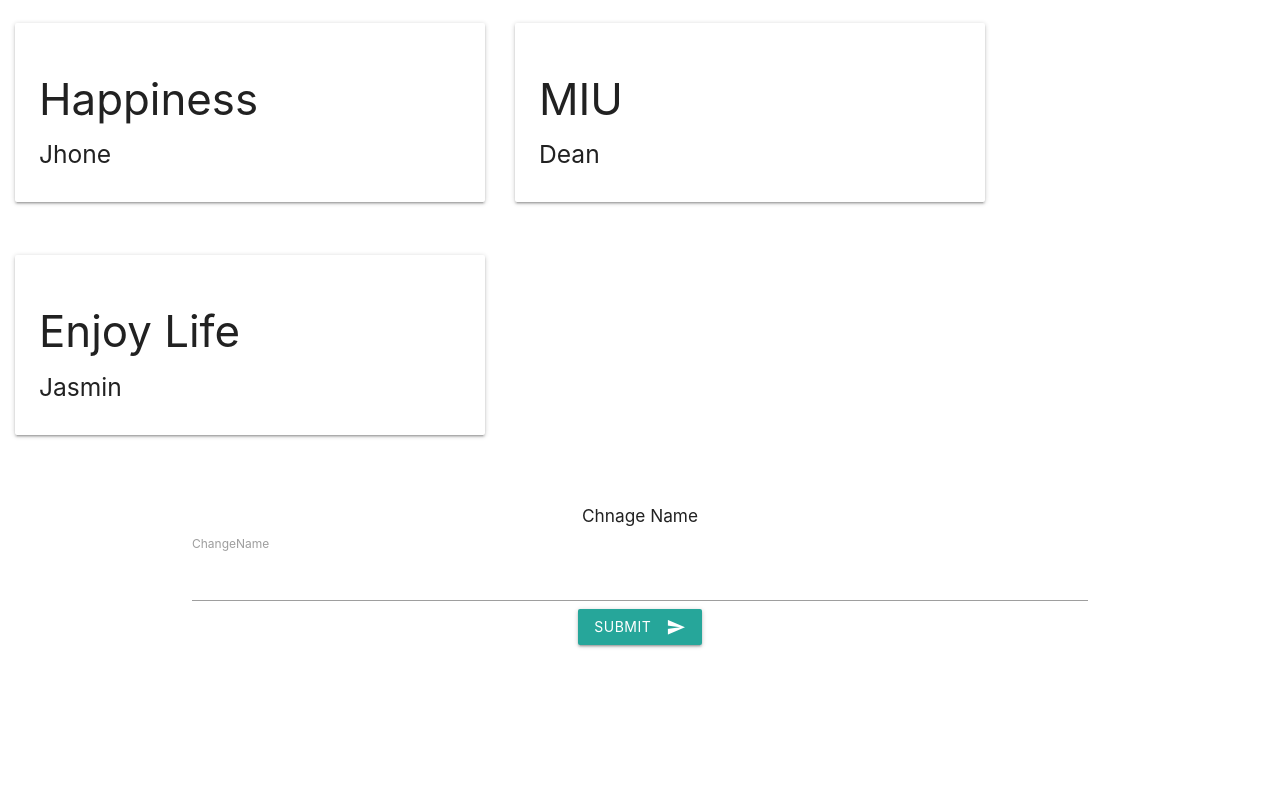
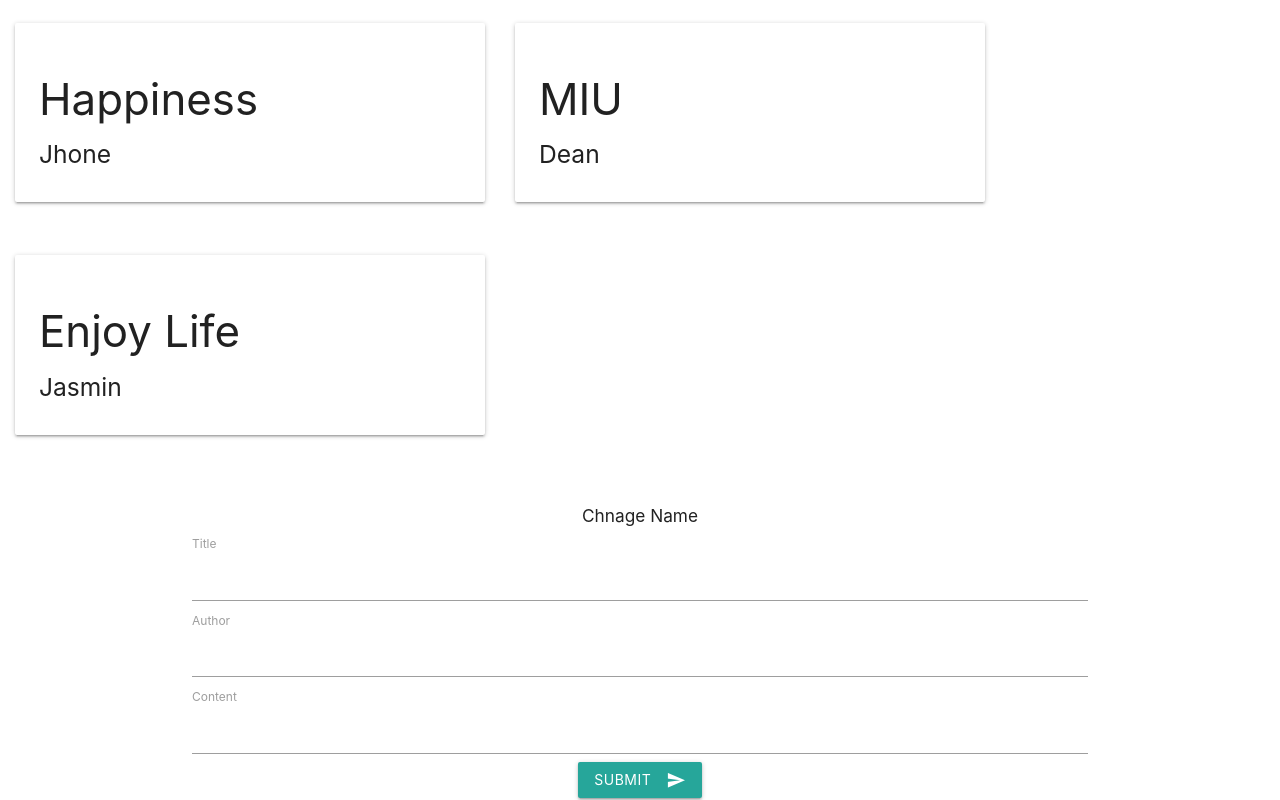
Before and after one commit to YemaneHadis/waa-front-end, a React (Create React App) app: page / in a window 1280 px wide. Built offline with nearby package versions, Linux system fonts and the light colour scheme; no server answers.

Commit message:
Lab8 Completed

```diff
--- a/package.json
+++ b/package.json
@@ -6,6 +6,7 @@
     "@testing-library/jest-dom": "^5.16.5",
     "@testing-library/react": "^13.4.0",
     "@testing-library/user-event": "^13.5.0",
+    "axios": "^0.24.0",
     "materialize-css": "^1.0.0-rc.2",
     "react": "^18.2.0",
     "react-dom": "^18.2.0",
--- a/src/Dashbored/ChangeTitle.js
+++ b/src/Dashbored/CreatePost.js
@@ -2,18 +2,17 @@ import { React, useRef } from "react";
 
 
 
-export default function ChangeTitle(props) {
+export default function CreatePost(props) {
   const newProductForm = useRef();
 
   const changeNameClicked = () => {
     const form = newProductForm.current;
-    const data = {
-      title: form["changename"].value,
-
-
+    const post = {
+      title: form["title"].value,
+      content:form["content"].value,
+      author: form["author"].value
     };
-    // console.log(props)
-    props.changeTitle(data.title)
+    props.createPost(post)
   };
   return (
     <div className="container">
@@ -23,8 +22,12 @@ export default function ChangeTitle(props) {
           <h6 className="center"> Chnage Name </h6>
         </div>
 
-        <label>ChangeName</label>
-        <input type="text" label={"changename"} name={"changename"} />
+        <label>Title</label>
+        <input type="text" label={"title"} name={"title"} />
+        <label>Author</label>
+        <input type="text" label={"author"} name={"author"} />
+        <label>Content</label>
+        <input type="text" label={"content"} name={"content"} />
       </form>
 
       <div className="center">
--- a/src/Dashbored/Dashbored.js
+++ b/src/Dashbored/Dashbored.js
@@ -1,36 +1,69 @@
-import { React, useState } from "react";
+import { React, useState,useEffect } from "react";
 import Posts from "./Posts";
 
 import "materialize-css/dist/css/materialize.min.css";
 
-import ChangeTitle from "./ChangeTitle";
+import AddPost from "./CreatePost";
 import PostDetail from "./PostDetail";
 
+import axios from 'axios';
 export default function Dashbored() {
-  const changeTitle = (title) => {
-    let newPost = post.slice();
-    newPost[0].title = title;
-    setPost(newPost);
+  const createPost = (newPost) =>
+  {
+    axios.post('http://localhost:8080/api/v1/posts/',{
+      title:newPost.title,
+      author:newPost.author,
+      content:newPost.content,
+    }).then((response)=>{
+     let posts =[...post,newPost];
+     setPost(posts)
+    }).catch(err =>{
+        console.log(err.message);
+    })
   };
 
   const changeActivePost = (post) =>{
     setActivePost(post);
-    console.log(post.title)
-    console.log("Abrjha");
+
   }
-
+  const deleteHandler = (id) =>{
+    // console.log("dlksdksldks")
+    // console.log("id" +"dlksldkslkd",id)
+    axios.delete("http://localhost:8080/api/v1/posts/" + id)
+    .then(response =>{
+      let remainPost = post.filter((post) =>post.id != id)
+      setPost(remainPost)
+      setActivePost(null)
+    })
+  }
 
   const [post, setPost] = useState([
     { id: 111, title: "Happiness", author: "Jhone",review:["It is very good post ", "I am feeling happy"] },
     { id: 112, title: "MIU", author: "Dean",review:["The post from MIU dean ): ", "WAA is good course"] },
     { id: 113, title: "Enjoy Life", author: "Jasmin",review:[" Life is short enjoy today" , "Life is wonderfull around there"] },
   ]);
+  const fetchPosts = () =>{
+    axios.get('http://localhost:8080/api/v1/posts')
+      .then(response =>{
+        console.log(response.data)
+        setPost(response.data)
+      })
+      .catch(err=>{
+        console.log(err.message)
+      })
+  }
+  useEffect(() => {
+    fetchPosts()
+  },[]);
+
+
+
   const [activePost, setActivePost] = useState(null);
   return (
     <>
-      <Posts post={post} changeActivePost={changeActivePost}/>
-      <ChangeTitle changeTitle={changeTitle} />
-      <PostDetail  post={activePost}/>
+      <Posts       post={post} changeActivePost={changeActivePost}/>
+      <AddPost     createPost={createPost} />
+      <PostDetail  post={activePost} deleteHandler={deleteHandler}/>
     </>
   );
 }
--- a/src/Dashbored/PostDetail.js
+++ b/src/Dashbored/PostDetail.js
@@ -4,7 +4,10 @@ export default function PostDetail(props) {
   return (
     <>
       {props.post != null && (
-        <div className="post " >
+        <div className="post card " >
+          <div>
+            <span className="card-title">Post Detail Information</span>
+          </div>
           <div className="col s12 m5">
             <div className="card-panel  ">
               <div>
@@ -15,14 +18,24 @@ export default function PostDetail(props) {
               </div>
               <div>
                 <div className="review center">
-                  <h4>Review</h4>
-                <p>{props.post.review[0]}</p>
-                <p>{props.post.review[1]}</p>
+                <p>{props.post.content}</p>
                 </div>
 
               </div>
             </div>
+            <div className="card-action">
+            <button
+            onClick={()=>props.deleteHandler(props.post.id)}
+            // onClick={()=>{}}
+             class="
+              btn-floating
+              halfway-fab waves-effect
+              waves-light red">
+                <i class="material-icons">delete</i>
+            </button>
+            </div>
           </div>
+
         </div>
       )}
     </>
```
Also changed, not shown: 1 other file (tests, documents, lock files or other folders).
